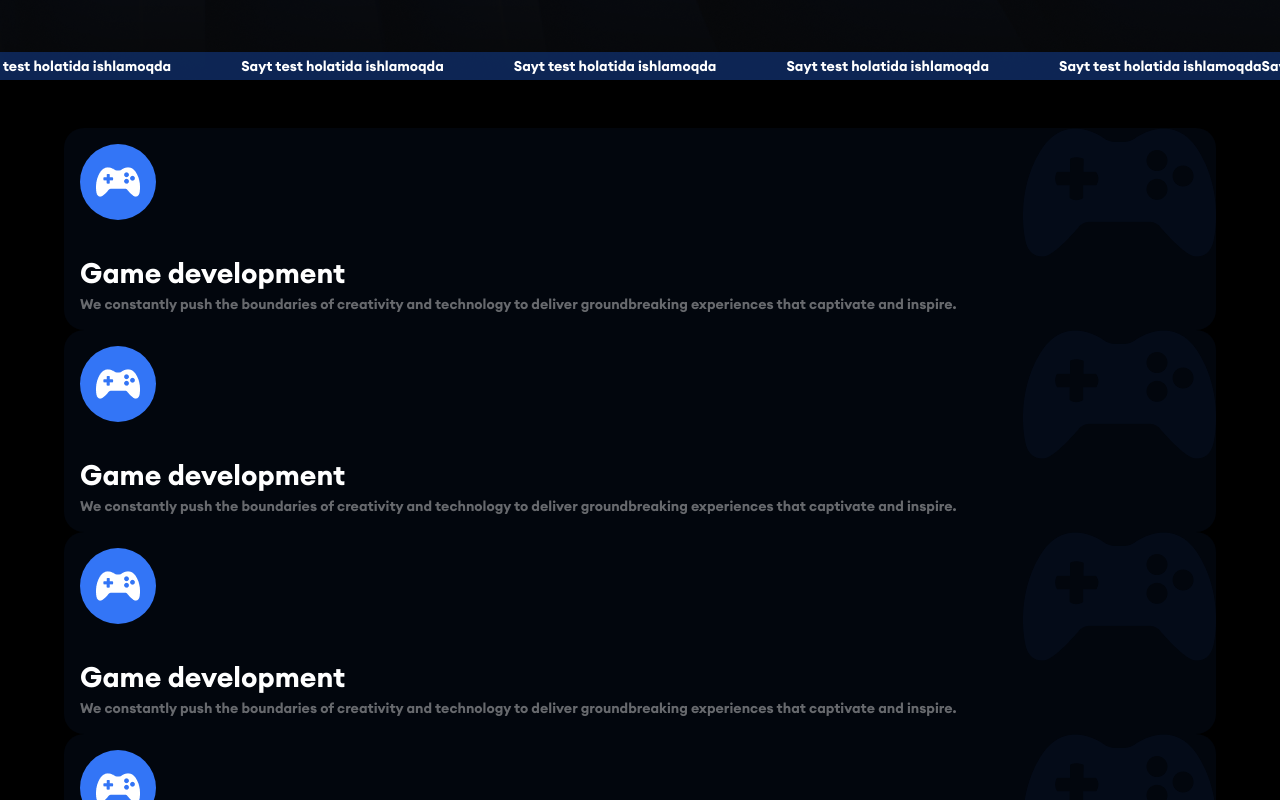
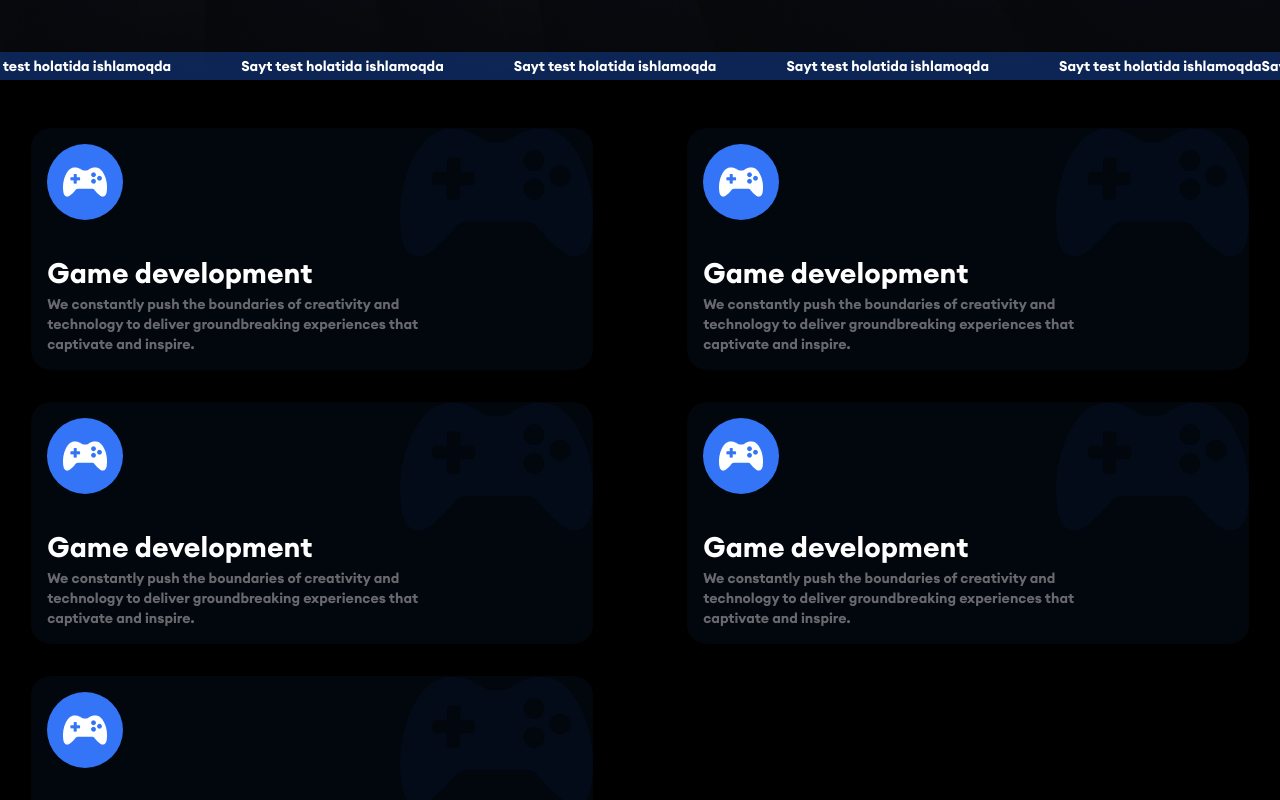
Before and after one commit to Shamsiddin007/adduic, a Next.js app: page /service-us in a window 1280 px wide. Shown: the part 720-1520 px from the top of the page. Built offline with nearby package versions, Linux system fonts and the light colour scheme.

Commit message:
new notFound pages 22

```diff
--- a/src/app/service-us/page.tsx
+++ b/src/app/service-us/page.tsx
@@ -94,7 +94,7 @@ function Page() {
             ›
           </button>
         </div>
-        <div className="grid grid-cols-2 gap-8 md:grid-cols-2 md:gap-8 md:block hidden">
+        <div className="md:grid grid-cols-2 gap-8 md:grid-cols-2 md:gap-8 hidden">
           {slides.map((_, index) => (
             <div
               key={index}
```
